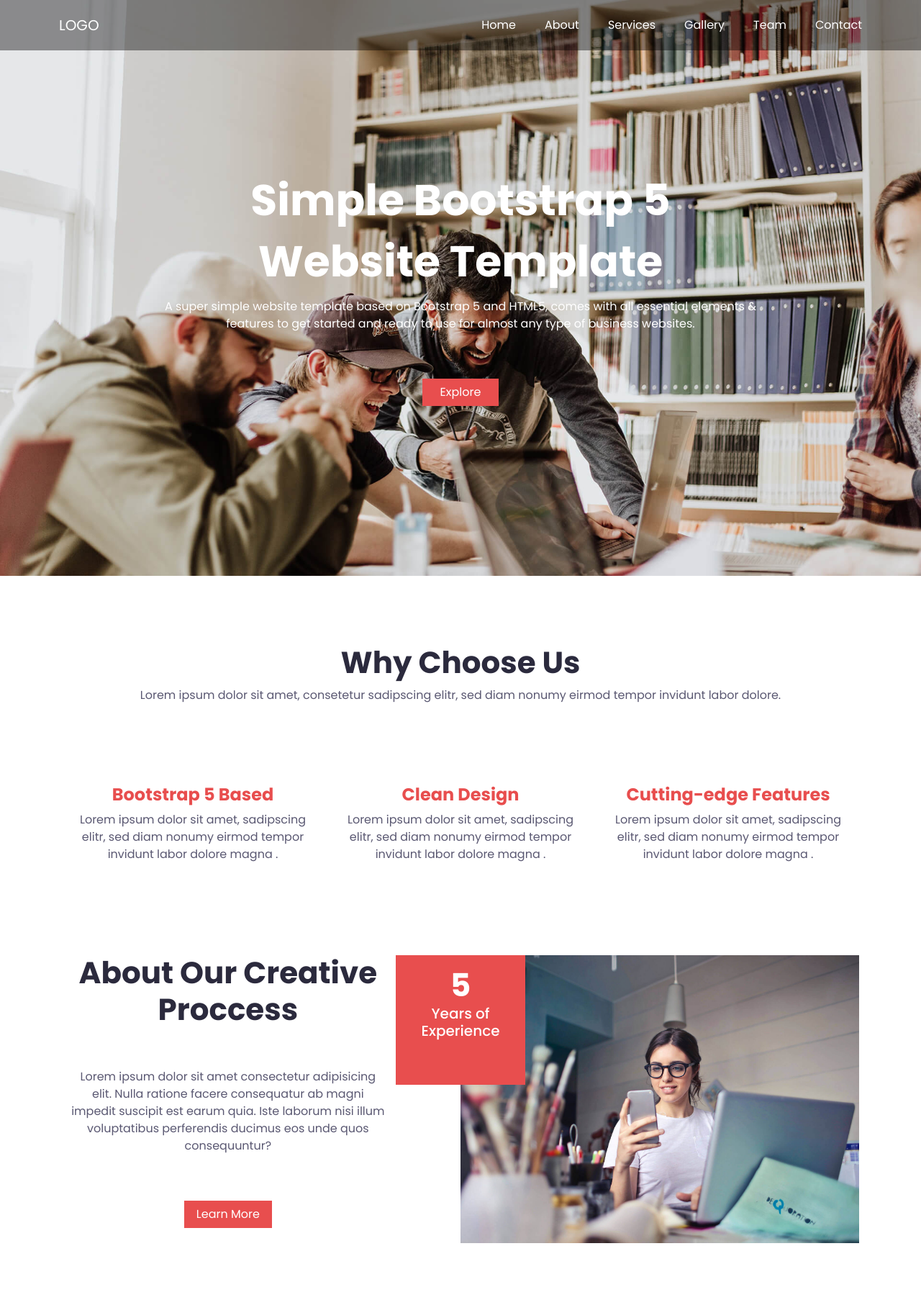
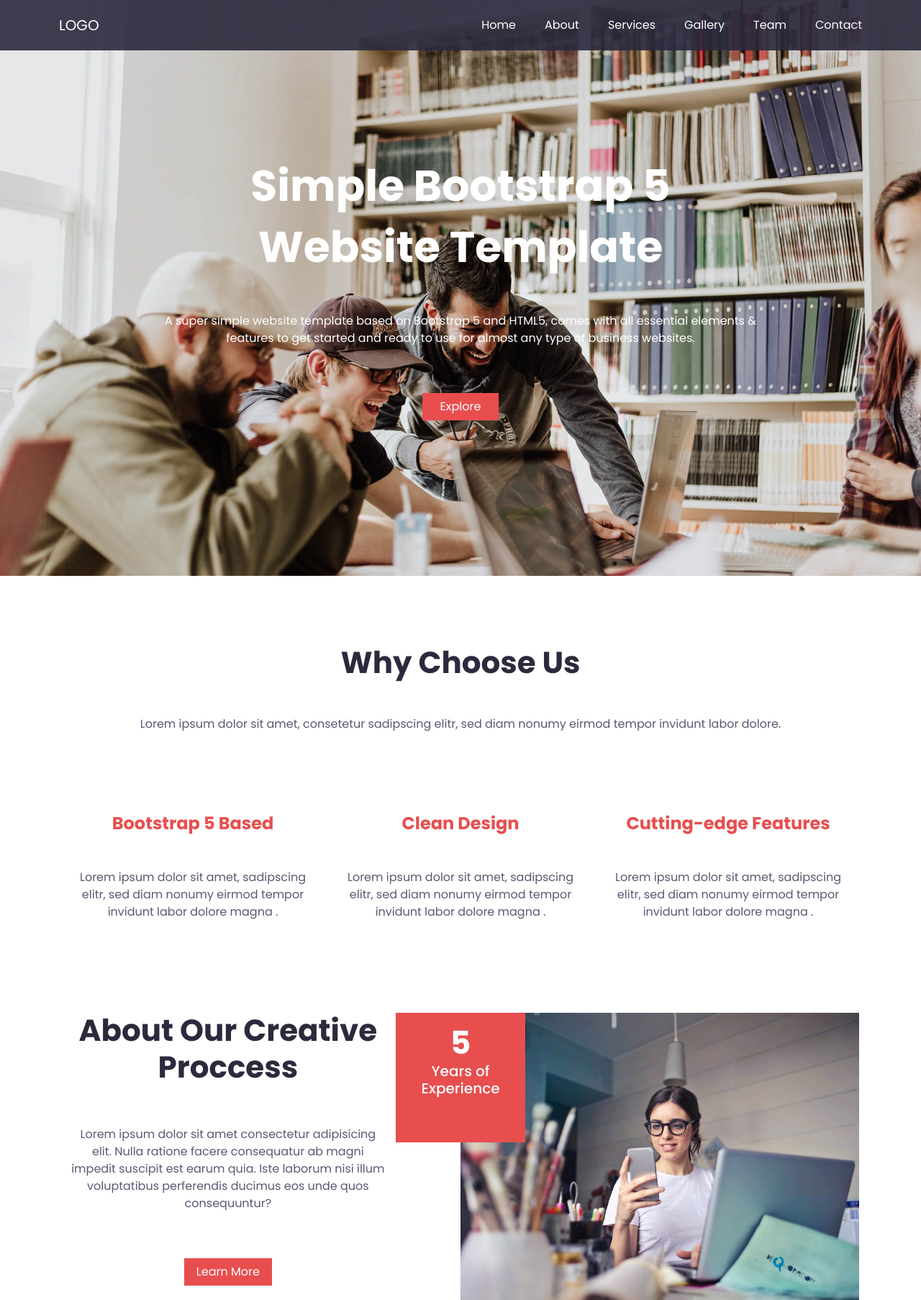
Before and after one commit to julie-j-code/cours-integration, a PHP site: page /Code_integration-template_BS5/ in a window 1280 px wide. Shown: the top 1806 px of the page at 72% size. Run offline with PHP 8.4, Linux system fonts and the light colour scheme; some libraries are stand-ins or nearby versions.

Commit message:
ajustement opacity bg-dark navbar et marges paragraphes

```diff
--- a/Code_integration-template_BS5/index.html
+++ b/Code_integration-template_BS5/index.html
@@ -29,9 +29,9 @@
             <!-- ce div additionnel sert pour javascript à évaluer la hauteur à partir de laquelle on swith
             entre navbar-dark et navbar-ligth  -->
             <div id="navbar" class="fixed-top">
-                <nav class="navbar navbar-expand-md navbar-dark">
+                <nav class="navbar navbar-expand-md navbar-dark bg-dark">
                     <div class="container">
-                        <a class="navbar-brand text-white" href="index.html">
+                        <a class="navbar-brand" href="index.html">
                             LOGO
                         </a>
                         <button class="navbar-toggler" type="button" data-bs-toggle="collapse"
@@ -55,7 +55,6 @@
                                 <li class="nav-item">
                                     <a class="page-scroll" href="#team">Team</a>
                                 </li>
-
                                 <li class="nav-item">
                                     <a class="page-scroll" href="#contact">Contact</a>
                                 </li>
@@ -71,7 +70,7 @@
                     <!-- <div class="hero_content text-center"> -->
                     <div class="text-center text-white">
                         <h1>Simple Bootstrap 5</br> Website Template</h1>
-                        <p>A super simple website template based on Bootstrap 5 and HTML5, comes with all
+                        <p class="mt-5">A super simple website template based on Bootstrap 5 and HTML5, comes with all
                             essential elements & features to get started and ready to use for almost any type of
                             business
                             websites.</p>
@@ -87,7 +86,7 @@
             <div class="container">
                 <div class="text-center pb-5">
                     <h2 class="title">Why Choose Us</h2>
-                    <p>Lorem ipsum dolor sit amet, consetetur sadipscing elitr, sed diam nonumy eirmod tempor
+                    <p class="mt-5">Lorem ipsum dolor sit amet, consetetur sadipscing elitr, sed diam nonumy eirmod tempor
                         invidunt labor dolore.</p>
                 </div>
                 <div class="row justify-content-center">
@@ -95,7 +94,7 @@
                         <div class="features text-center mt-5">
                             <i class="lni lni-layers"></i>
                             <h3 class="mt-1">Bootstrap 5 Based</h3>
-                            <p class="mt-2">Lorem ipsum dolor sit amet, sadipscing elitr, sed diam nonumy eirmod tempor
+                            <p class="mt-5">Lorem ipsum dolor sit amet, sadipscing elitr, sed diam nonumy eirmod tempor
                                 invidunt labor
                                 dolore magna .</p>
                         </div> <!-- single features -->
@@ -104,7 +103,7 @@
                         <div class="features text-center mt-5">
                             <i class="lni lni-layout"></i>
                             <h3 class="mt-1">Clean Design</a></h3>
-                            <p class="mt-2">Lorem ipsum dolor sit amet, sadipscing elitr, sed diam nonumy eirmod tempor
+                            <p class="mt-5">Lorem ipsum dolor sit amet, sadipscing elitr, sed diam nonumy eirmod tempor
                                 invidunt labor
                                 dolore magna .</p>
                         </div> <!-- single features -->
@@ -113,7 +112,7 @@
                         <div class="features text-center mt-5">
                             <i class="lni lni-bolt"></i>
                             <h3 class="mt-1">Cutting-edge Features</a></h3>
-                            <p class="mt-2">Lorem ipsum dolor sit amet, sadipscing elitr, sed diam nonumy eirmod tempor
+                            <p class="mt-5">Lorem ipsum dolor sit amet, sadipscing elitr, sed diam nonumy eirmod tempor
                                 invidunt labor
                                 dolore magna .</p>
                         </div> <!-- single features -->
@@ -149,7 +148,7 @@
                     <div class="col-lg-6 mb-5">
                         <div class="text-center pb-5">
                             <h2>Our Services</h2>
-                            <p>Lorem ipsum dolor sit amet, consetetur sadipscing elitr, sed diam nonumy eirmod tempor
+                            <p class="mt-5">Lorem ipsum dolor sit amet, consetetur sadipscing elitr, sed diam nonumy eirmod tempor
                                 invidunt labor dolore.</p>
                         </div>
                     </div>
@@ -159,7 +158,7 @@
                         <div class="features text-center mt-60">
                             <i class="lni lni-briefcase"></i>
                             <h3>Digital Business</h3>
-                            <p>Lorem ipsum dolor sit amet, sadipscing elitr, sed diam nonumy eirmod tempor invidunt
+                            <p class="mt-5">Lorem ipsum dolor sit amet, sadipscing elitr, sed diam nonumy eirmod tempor invidunt
                                 labor
                                 dolore magna .</p>
                         </div>
@@ -168,7 +167,7 @@
                         <div class="features text-center mt-60">
                             <i class="lni lni-clipboard"></i>
                             <h3>Startup Business</h3>
-                            <p>Lorem ipsum dolor sit amet, sadipscing elitr, sed diam nonumy eirmod tempor invidunt
+                            <p class="mt-5">Lorem ipsum dolor sit amet, sadipscing elitr, sed diam nonumy eirmod tempor invidunt
                                 labor
                                 dolore magna .</p>
                         </div>
@@ -177,7 +176,7 @@
                         <div class="features text-center mt-60 wow">
                             <i class="lni lni-target-revenue"></i>
                             <h3>Business Investment</h3>
-                            <p>Lorem ipsum dolor sit amet, sadipscing elitr, sed diam nonumy eirmod tempor invidunt
+                            <p class="mt-5">Lorem ipsum dolor sit amet, sadipscing elitr, sed diam nonumy eirmod tempor invidunt
                                 labor
                                 dolore magna .</p>
                         </div>
@@ -186,7 +185,7 @@
                         <div class="features text-center mt-60">
                             <i class="lni lni-invention"></i>
                             <h3>Business Solutions</h3>
-                            <p>Lorem ipsum dolor sit amet, sadipscing elitr, sed diam nonumy eirmod tempor invidunt
+                            <p class="mt-5">Lorem ipsum dolor sit amet, sadipscing elitr, sed diam nonumy eirmod tempor invidunt
                                 labor
                                 dolore magna .</p>
                         </div>
@@ -195,7 +194,7 @@
                         <div class="features text-center mt-60">
                             <i class="lni lni-bar-chart"></i>
                             <h3>Business Analysis</h3>
-                            <p>Lorem ipsum dolor sit amet, sadipscing elitr, sed diam nonumy eirmod tempor invidunt
+                            <p class="mt-5">Lorem ipsum dolor sit amet, sadipscing elitr, sed diam nonumy eirmod tempor invidunt
                                 labor
                                 dolore magna .</p>
                         </div>
@@ -204,7 +203,7 @@
                         <div class="features text-center mt-60" data-wow-delay="0.4s">
                             <i class="lni lni-calendar"></i>
                             <h3>Consulting Business</h3>
-                            <p>Lorem ipsum dolor sit amet, sadipscing elitr, sed diam nonumy eirmod tempor invidunt
+                            <p class="mt-5">Lorem ipsum dolor sit amet, sadipscing elitr, sed diam nonumy eirmod tempor invidunt
                                 labor
                                 dolore magna .</p>
                         </div>
@@ -221,7 +220,7 @@
                         <!-- <div class="section_title text-center pb-60"> -->
                         <div class="text-center pb-5">
                             <h2>Our Portfolio</h2>
-                            <p>Lorem ipsum dolor sit amet, consetetur sadipscing elitr, sed diam nonumy eirmod tempor
+                            <p class="mt-5">Lorem ipsum dolor sit amet, consetetur sadipscing elitr, sed diam nonumy eirmod tempor
                                 invidunt labor dolore.</p>
                         </div>
                     </div>
@@ -301,13 +300,7 @@
                         </div>
                     </div>
                 </div> <!-- row -->
-
-
-
             </div>
-
-
-
         </section>
 
         <!-- princing -->
@@ -318,7 +311,7 @@
                     <div class="col-lg-6">
                         <div class="section_title text-center pb-25">
                             <h2>Pricing Plans</h2>
-                            <p>Lorem ipsum dolor sit
+                            <p class="mt-5">Lorem ipsum dolor sit
                                 amet, consetetur sadipscing elitr, sed diam nonumy eirmod tempor invidunt labor dolore.
                             </p>
                         </div>
@@ -341,9 +334,9 @@
                     </div>
                     <div class="col-lg-4 col-md-8 col-sm-10">
                         <div class="single_pricing active text-center py-5">
-                            <h3 class="pricing_title">Agency</h3>
-                            <span class="price">$340</span>
-                            <ul class="pricing_list">
+                            <h3 class="pricing_title text-white">Agency</h3>
+                            <span class="price text-white">$340</span>
+                            <ul class="pricing_list text-white">
                                 <li>Startup Business</li>
                                 <li>Business Consulting</li>
                                 <li>Business Analysis</li>
@@ -378,7 +371,7 @@
                     <div class="col-lg-6">
                         <div class="text-center pb-5">
                             <h4 class="title wow fadeInUp">Meet The Team</h4>
-                            <p>Lorem ipsum dolor sit amet, consetetur sadipscing elitr, sed diam nonumy eirmod tempor
+                            <p class="mt-5">Lorem ipsum dolor sit amet, consetetur sadipscing elitr, sed diam nonumy eirmod tempor
                                 invidunt labor dolore.</p>
                         </div>
                     </div>
--- a/Code_integration-template_BS5/main.js
+++ b/Code_integration-template_BS5/main.js
@@ -12,11 +12,11 @@
       var sticky = navbar.offsetTop;
 
       if (window.pageYOffset > sticky) {
-          nav.classList.add('bg-light', 'navbar-light');
-          nav.classList.remove("navbar-dark");
+          nav.classList.add("bg-light", "navbar-light");
+          nav.classList.remove("navbar-dark", "bg-dark");
       } else {
           nav.classList.remove("bg-light", "navbar-light");
-          nav.classList.add("navbar-dark");
+          nav.classList.add("navbar-dark", "bg-dark");
       }
 
       // show or hide the back-top-top button
--- a/Code_integration-template_BS5/style.css
+++ b/Code_integration-template_BS5/style.css
@@ -42,8 +42,7 @@ a:hover {
   text-decoration: none;
 }
 
-
-a{text-decoration: none;}
+a{color:#E84E4E;}
 
 h1,
 h2,
@@ -114,8 +113,8 @@ h4 {
 
 /* ces classes n'existent que pour permettre à javascript de swticher la couleur de fond au scroll de page, pour l'exercice. seuls les DUT sont concernés puisqu'ils sont censés savoir ce qu'est le DOM et connaitre l'utilisation de JS pour jouer sur ses éléments */
 
-.navbar-dark {
-  background-color: rgba(0, 0, 0, 0.4);
+.navbar-dark.bg-dark {
+  background-color:  rgba(43, 42, 61, 0.9)!important;
 }
 
 .navbar-light .navbar-nav .nav-item a {
@@ -370,17 +369,6 @@ h1 {
   background-color: #E84E4E;
 }
 
-.single_pricing.active .pricing_title {
-  color: #fff;
-}
-
-.single_pricing.active .price {
-  color: #fff;
-}
-
-.single_pricing.active .pricing_list li {
-  color: #fff;
-}
 
 .single_pricing.active .main-btn {
   background-color: #fff;
```
